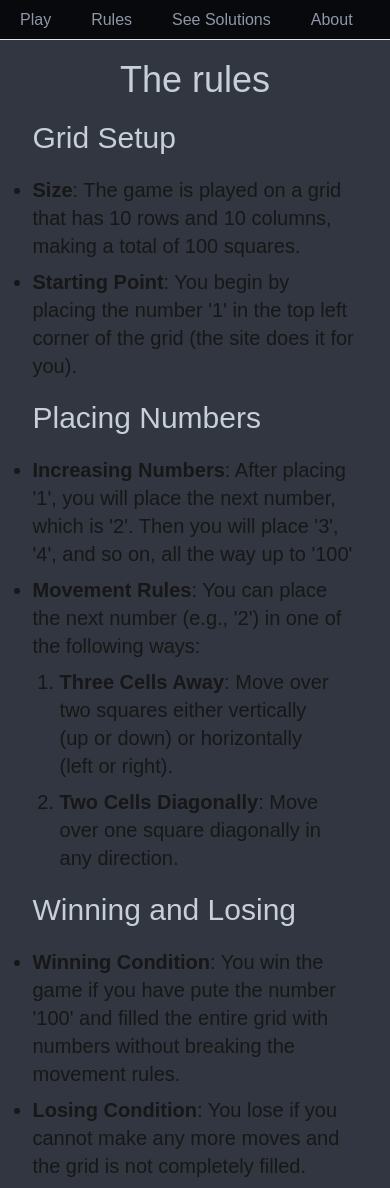
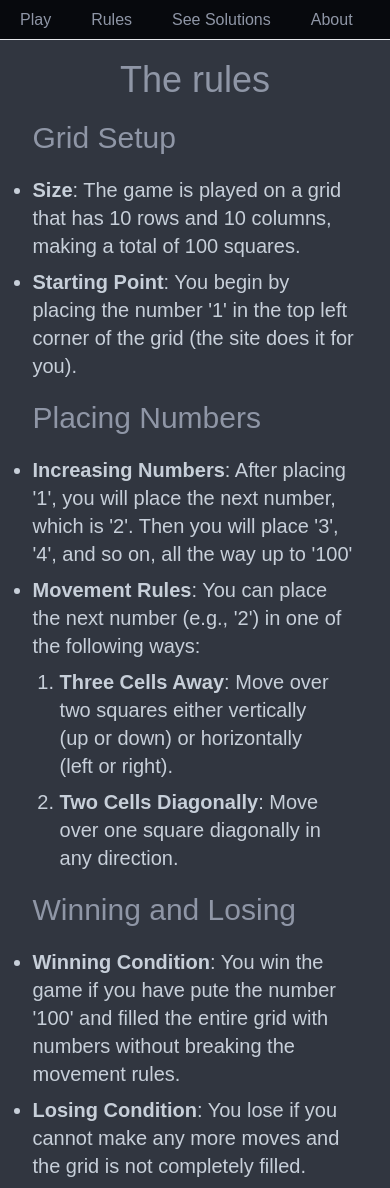
Before and after one commit to pommeJedusor/magical_square_site, a Next.js app: page /en/rules in a window 390 px wide. Built offline with nearby package versions, Linux system fonts and the light colour scheme.

Commit message:
fix text color

```diff
--- a/app/[lang]/get_page/[page_size]/[page_index]/page.tsx
+++ b/app/[lang]/get_page/[page_size]/[page_index]/page.tsx
@@ -70,12 +70,12 @@
     return (
       <div>
         <NavLayout lang={params.lang} />
-        <h1 className='text-dark-black text-center text-2xl mt-5'>Solutions pour la page {Number(page_index)}</h1>
+        <h1 className='text-light-grey text-center text-2xl mt-5'>Solutions pour la page {Number(page_index)}</h1>
         <Pagination page_size={Number(page_size)} page_index={Number(page_index)} lang={params.lang} />
         <div className='w-[97vw] flex flex-row flex-wrap justify-around my-5'>
           {solutions.map((solution, index) => (
             <div key={index} className='lg:w-[34vw] lg:h-[34vw] w-[68vw] h-[68vw] my-5'>
-              <h3 className='text-dark-black mt-5 text-xl'>{format_number(((Number(page_index) - 1) * Number(page_size) + index + 1).toString())}.</h3>
+              <h3 className='text-dark-white mt-5 text-xl'>{format_number(((Number(page_index) - 1) * Number(page_size) + index + 1).toString())}.</h3>
               <MagicalSquareGrid key={solution.solution} input_depth={2} input_grid={getGridFromSolution(solution.solution)} input_x={5} input_y={5} />
             </div>
           ))}
@@ -87,12 +87,12 @@
     return (
       <div>
         <NavLayout lang={params.lang} />
-        <h1 className='text-dark-black text-center text-2xl mt-5'>Solutions for page {Number(page_index)}</h1>
+        <h1 className='text-light-grey text-center text-2xl mt-5'>Solutions for page {Number(page_index)}</h1>
         <Pagination page_size={Number(page_size)} page_index={Number(page_index)} lang={params.lang} />
         <div className='w-[97vw] flex flex-row flex-wrap justify-around my-5'>
           {solutions.map((solution, index) => (
             <div key={index} className='lg:w-[34vw] lg:h-[34vw] w-[68vw] h-[68vw] my-5'>
-              <h3 className='text-dark-black mt-5 text-xl'>{format_number(((Number(page_index) - 1) * Number(page_size) + index + 1).toString())}.</h3>
+              <h3 className='text-dark-white mt-5 text-xl'>{format_number(((Number(page_index) - 1) * Number(page_size) + index + 1).toString())}.</h3>
               <MagicalSquareGrid key={solution.solution} input_depth={2} input_grid={getGridFromSolution(solution.solution)} input_x={5} input_y={5} />
             </div>
           ))}
--- a/app/[lang]/infos/page.tsx
+++ b/app/[lang]/infos/page.tsx
@@ -15,14 +15,14 @@
         <NavLayout lang={params.lang} />
         <h1 className="text-dark-white text-center text-4xl my-5">Informations</h1>
         <h2 className="text-dark-white w-10/12 md:w-4/12 mx-auto text-3xl my-5">Algorithme de résolution</h2>
-        <p className="w-10/12 md:w-4/12 mx-auto text-xl">
+        <p className="w-10/12 md:w-4/12 mx-auto text-xl text-dark-white">
           J'ai codé un algorithme complex en python qui peut trouver jusqu'à 33 938 944 solutions en seulement quelques minutes.
-          Si les récursives, les tables de transpositions et les opérations binaires ne vous font pas peur, voici <Link target="_blank" href="https://github.com/pommeJedusor/magical_square" className="text-dark-white hover:text-white hover:underline">le code</Link>
+          Si les récursives, les tables de transpositions et les opérations binaires ne vous font pas peur, voici <Link target="_blank" href="https://github.com/pommeJedusor/magical_square" className="text-light-grey hover:text-white hover:underline">le code</Link>
         </p>
         <h2 className="text-dark-white w-10/12 md:w-4/12 mx-auto text-3xl my-5">Le site</h2>
-        <p className="w-10/12 md:w-4/12 mx-auto text-xl">
+        <p className="w-10/12 md:w-4/12 mx-auto text-xl text-dark-white">
           J'ai codé ce site en utilisant react, next.js, typescript et tailwindcss.
-          si vous voulez le voir, voici <Link target="_blank" href="https://github.com/pommeJedusor/magical_square_site" className="text-dark-white hover:text-white hover:underline">le code</Link>
+          si vous voulez le voir, voici <Link target="_blank" href="https://github.com/pommeJedusor/magical_square_site" className="text-light-grey hover:text-white hover:underline">le code</Link>
         </p>
       </div>
     );
@@ -32,14 +32,14 @@
         <NavLayout lang={params.lang} />
         <h1 className="text-dark-white text-center text-4xl my-5">Informations</h1>
         <h2 className="text-dark-white w-10/12 md:w-4/12 mx-auto text-3xl my-5">Solutions finder</h2>
-        <p className="w-10/12 md:w-4/12 mx-auto text-xl">
+        <p className="w-10/12 md:w-4/12 mx-auto text-xl text-dark-white">
           I coded a complex python algorithm that can find 33 938 944 solutions in only some minutes.
-          If recursives, transposition tables and binary operations don't scare you, here is <Link target="_blank" href="https://github.com/pommeJedusor/magical_square" className="text-dark-white hover:text-white hover:underline">the code</Link>
+          If recursives, transposition tables and binary operations don't scare you, here is <Link target="_blank" href="https://github.com/pommeJedusor/magical_square" className="text-light-grey hover:text-white hover:underline">the code</Link>
         </p>
         <h2 className="text-dark-white w-10/12 md:w-4/12 mx-auto text-3xl my-5">This site</h2>
-        <p className="w-10/12 md:w-4/12 mx-auto text-xl">
+        <p className="w-10/12 md:w-4/12 mx-auto text-xl text-dark-white">
           I coded this site using react, next.js, typescript and tailwindcss.
-          if you want to see it, here is <Link target="_blank" href="https://github.com/pommeJedusor/magical_square_site" className="text-dark-white hover:text-white hover:underline">the code</Link>
+          if you want to see it, here is <Link target="_blank" href="https://github.com/pommeJedusor/magical_square_site" className="text-light-grey hover:text-white hover:underline">the code</Link>
         </p>
       </div>
     );
--- a/app/[lang]/rules/page.tsx
+++ b/app/[lang]/rules/page.tsx
@@ -12,9 +12,9 @@
     return (
       <div>
         <NavLayout lang={params.lang} />
-        <h1 className="text-dark-white text-center text-4xl my-5">Les règles</h1>
-        <h2 className="text-dark-white w-10/12 lg:w-4/12 mx-auto text-3xl my-5">La grille</h2>
-        <ul className="w-10/12 lg:w-4/12 mx-auto list-disc text-xl">
+        <h1 className="text-light-grey text-center text-4xl my-5">Les règles</h1>
+        <h2 className="text-light-grey w-10/12 lg:w-4/12 mx-auto text-3xl my-5">La grille</h2>
+        <ul className="w-10/12 lg:w-4/12 mx-auto list-disc text-xl text-dark-white">
           <li className="my-2">
             <span className="font-black">Taille</span>: Le jeu se joue sur une grille de 10 rangées et 10 colonnes, soit un total de 100 cases.
           </li>
@@ -23,8 +23,8 @@
           </li>
         </ul>
 
-        <h2 className="text-dark-white w-10/12 lg:w-4/12 mx-auto text-3xl my-5">Placement des chiffres</h2>
-        <ul className="w-10/12 lg:w-4/12 mx-auto list-disc text-xl">
+        <h2 className="text-light-grey w-10/12 lg:w-4/12 mx-auto text-3xl my-5">Placement des chiffres</h2>
+        <ul className="w-10/12 lg:w-4/12 mx-auto list-disc text-xl text-dark-white">
           <li className="my-2">
             <span className="font-black">Ordre des chiffres</span>: Après avoir placé '1', vous placerez le chiffre suivant, qui est '2'. Ensuite, vous placerez '3', '4', et ainsi de suite, jusqu'à '100'.
           </li>
@@ -41,8 +41,8 @@
           </li>
         </ul>
 
-        <h2 className="text-dark-white w-10/12 lg:w-4/12 mx-auto text-3xl my-5">Gagner et perdre</h2>
-        <ul className="w-10/12 lg:w-4/12 mx-auto list-disc text-xl">
+        <h2 className="text-light-grey w-10/12 lg:w-4/12 mx-auto text-3xl my-5">Gagner et perdre</h2>
+        <ul className="w-10/12 lg:w-4/12 mx-auto list-disc text-xl text-dark-white">
           <li className="my-2">
             <span className="font-black">Condition de victoire</span>: Vous gagnez le jeu si vous avez placé le chiffre '100' et rempli toute la grille avec des chiffres sans enfreindre les règles de mouvement.
           </li>
@@ -56,9 +56,9 @@
     return (
       <div>
         <NavLayout lang={params.lang} />
-        <h1 className="text-dark-white text-center text-4xl my-5">The rules</h1>
-        <h2 className="text-dark-white w-10/12 lg:w-4/12 mx-auto text-3xl my-5">Grid Setup</h2>
-        <ul className="w-10/12 lg:w-4/12 mx-auto list-disc text-xl">
+        <h1 className="text-light-grey text-center text-4xl my-5">The rules</h1>
+        <h2 className="text-light-grey w-10/12 lg:w-4/12 mx-auto text-3xl my-5">Grid Setup</h2>
+        <ul className="w-10/12 lg:w-4/12 mx-auto list-disc text-xl text-dark-white">
           <li className="my-2">
             <span className="font-black">Size</span>: The game is played on a grid that has 10 rows and 10 columns, making a total of 100 squares.
           </li>
@@ -67,8 +67,8 @@
           </li>
         </ul>
 
-        <h2 className="text-dark-white w-10/12 lg:w-4/12 mx-auto text-3xl my-5">Placing Numbers</h2>
-        <ul className="w-10/12 lg:w-4/12 mx-auto list-disc text-xl">
+        <h2 className="text-light-grey w-10/12 lg:w-4/12 mx-auto text-3xl my-5">Placing Numbers</h2>
+        <ul className="w-10/12 lg:w-4/12 mx-auto list-disc text-xl text-dark-white">
           <li className="my-2">
             <span className="font-black">Increasing Numbers</span>: After placing '1', you will place the next number, which is '2'. Then you will place '3', '4', and so on, all the way up to '100'
           </li>
@@ -85,8 +85,8 @@
           </li>
         </ul>
 
-        <h2 className="text-dark-white w-10/12 lg:w-4/12 mx-auto text-3xl my-5">Winning and Losing</h2>
-        <ul className="w-10/12 lg:w-4/12 mx-auto list-disc text-xl">
+        <h2 className="text-light-grey w-10/12 lg:w-4/12 mx-auto text-3xl my-5">Winning and Losing</h2>
+        <ul className="w-10/12 lg:w-4/12 mx-auto list-disc text-xl text-dark-white">
           <li className="my-2">
             <span className="font-black">Winning Condition</span>: You win the game if you have pute the number '100' and filled the entire grid with numbers without breaking the movement rules.
           </li>
```
